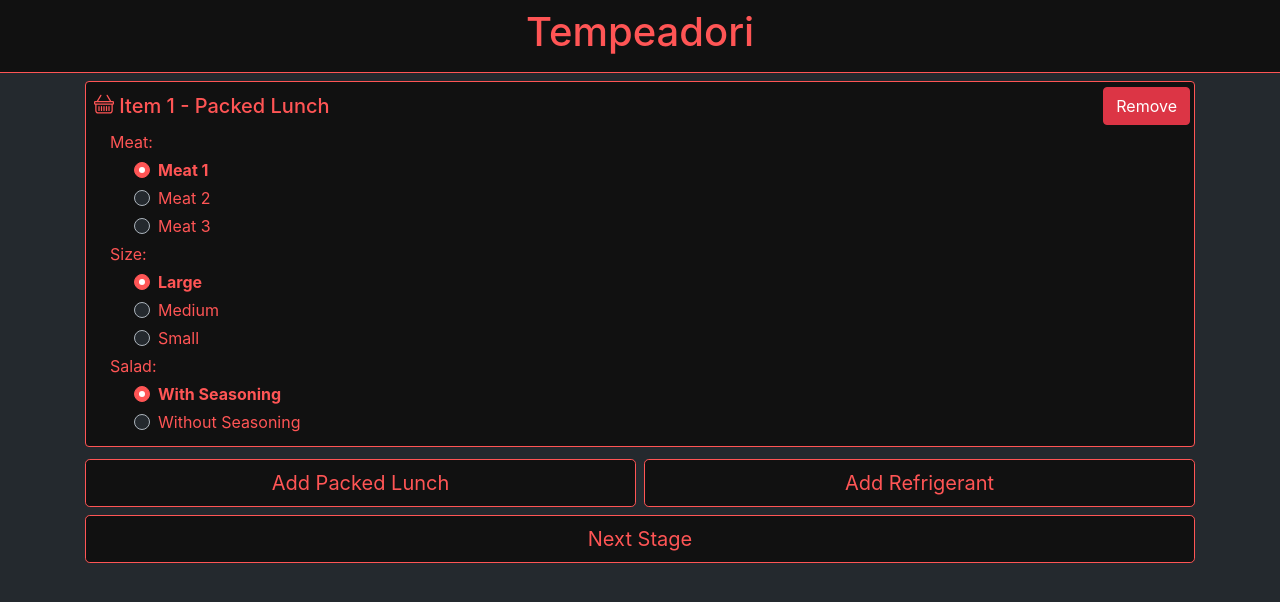
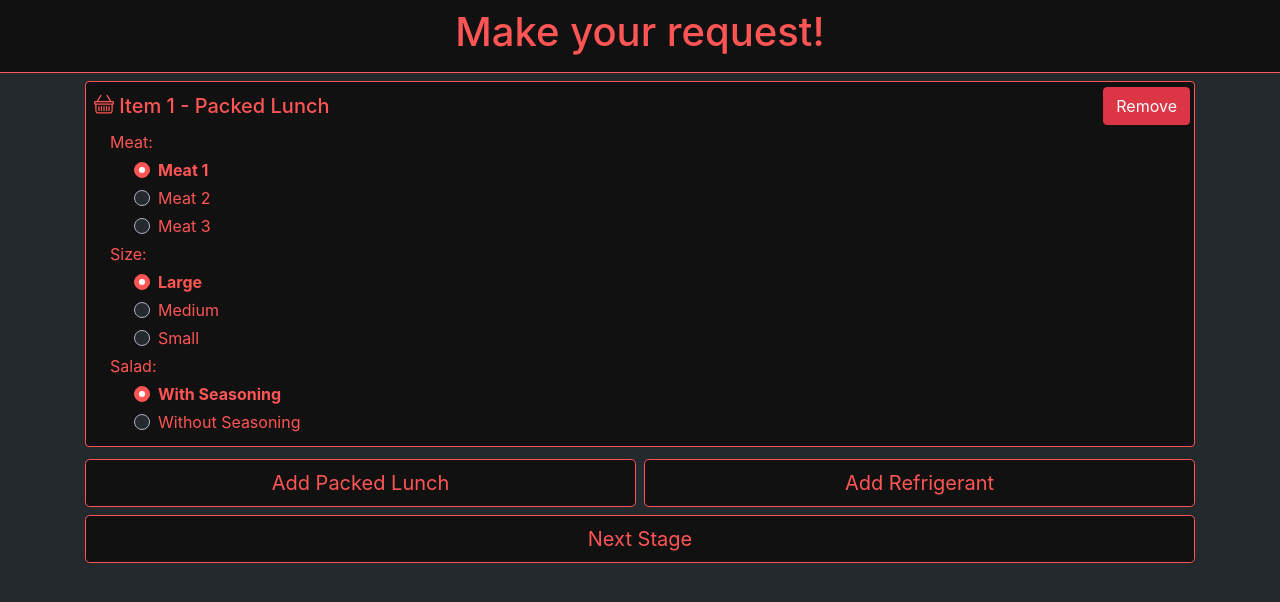
Before and after one commit to GustavoKlinfuss/Lunch-X__WebApp, a Vue app: page / in a window 1280 px wide. Shown: the top 602 px of the page. Built offline with nearby package versions, Linux system fonts and the light colour scheme; what vue-the-mask would draw is missing.

Commit message:
Changing the tempeadori name and npm i

```diff
--- a/public/index.html
+++ b/public/index.html
@@ -5,7 +5,7 @@
     <meta http-equiv="X-UA-Compatible" content="IE=edge">
     <meta name="viewport" content="width=device-width,initial-scale=1.0">
     <link rel="icon" href="<%= BASE_URL %>favicon.ico">
-    <title>Tempeadori - Fazer pedido</title>
+    <title>Make request</title>
   </head>
   <body>
     <noscript>
--- a/src/app/OrderMaker.vue
+++ b/src/app/OrderMaker.vue
@@ -1,7 +1,7 @@
 <template>
 <main>
   <header class="header sticky-top">
-    <h1>Tempeadori</h1>
+    <h1>Make your request!</h1>
   </header>
   <div class="container mt-2">
     <order-details
```
Also changed, not shown: 1 other file (tests, documents, lock files or other folders).
